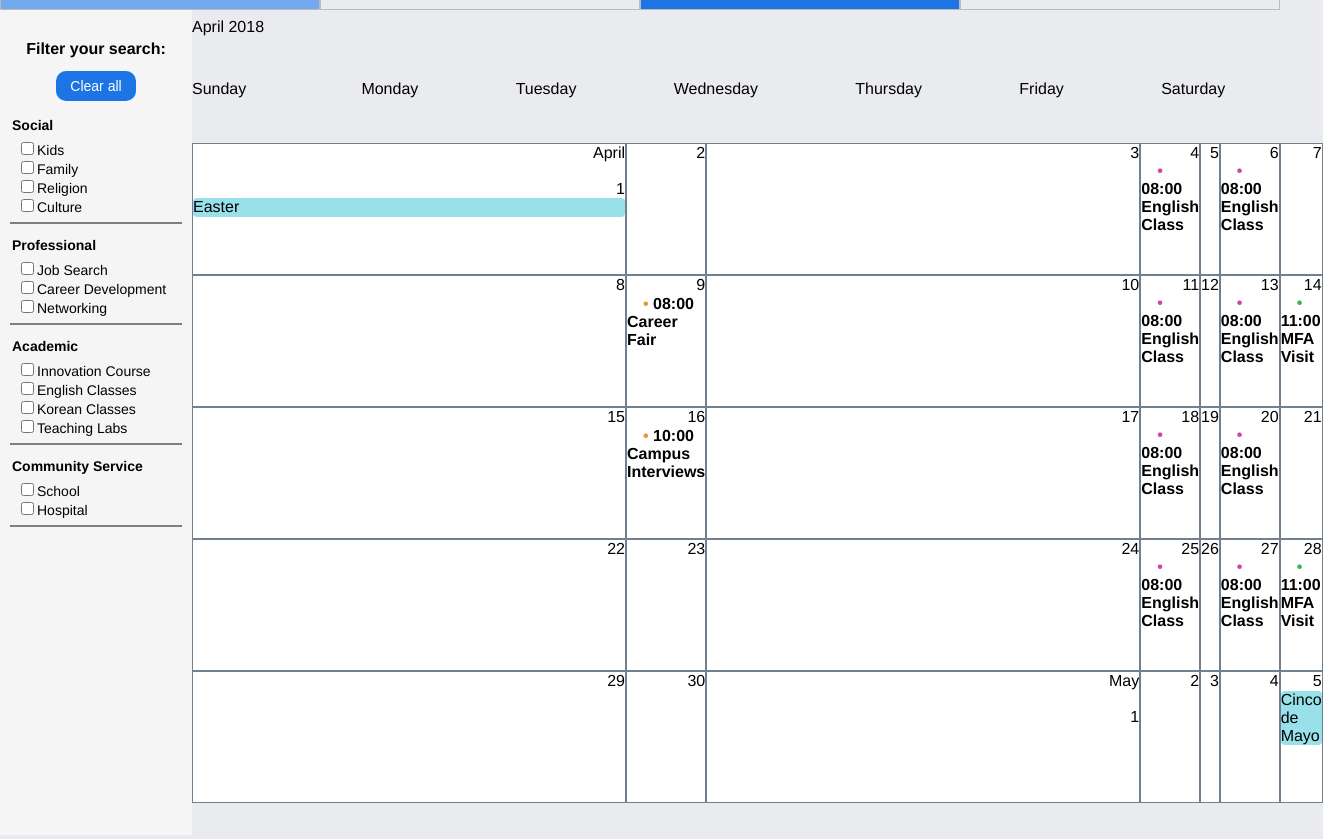
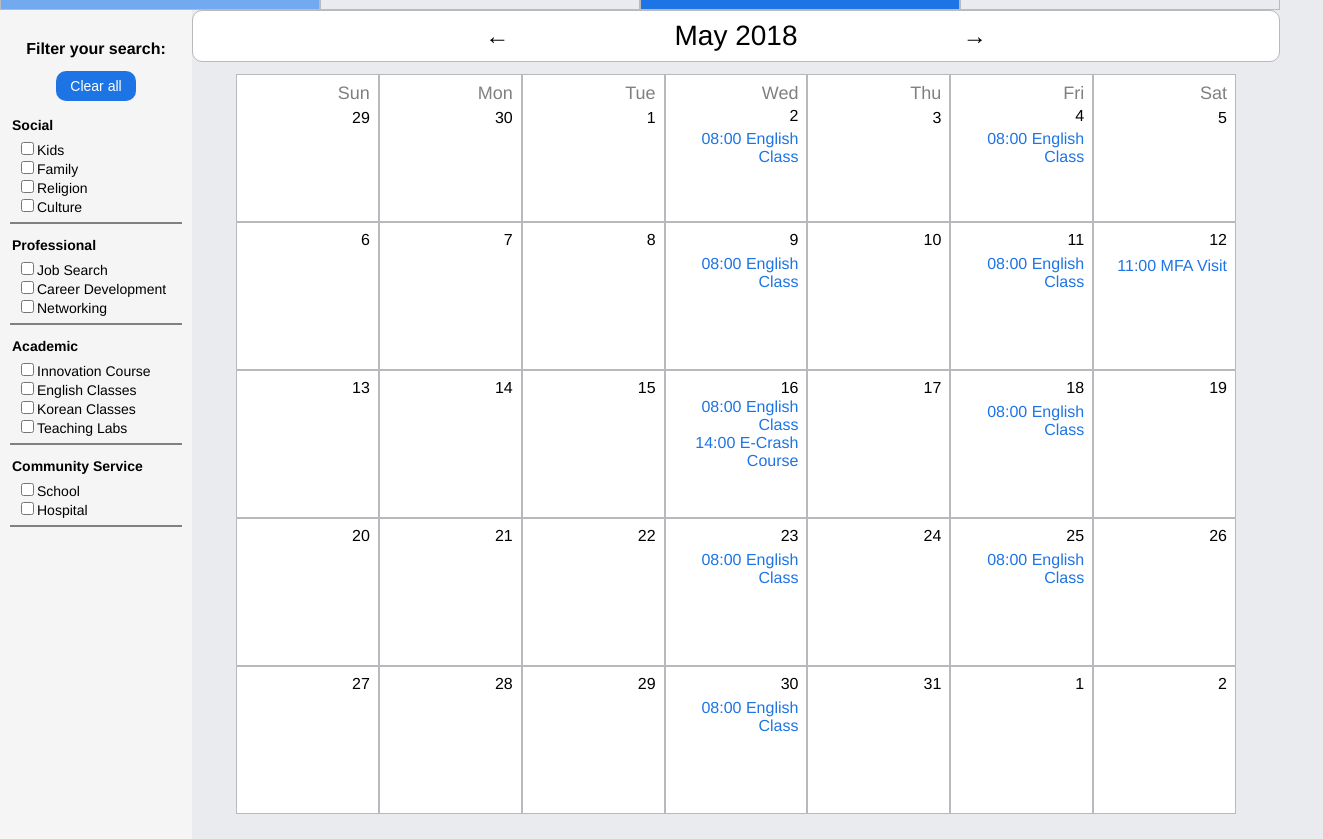
Before and after one commit to williamrodz/plusOne, a plain HTML site: page calendar.html in a window 1280 px wide. Shown: the part 61-900 px from the top of the page, 1323 px wide, since content can reach past the window. Drawn offline with Linux system fonts and the light colour scheme.

Commit message:
Calendar progress, faltan filtros

```diff
--- a/calendar.css
+++ b/calendar.css
@@ -130,36 +130,76 @@ li b{
 .main-panel {
     display: grid;
     grid-template-columns: 1fr 6fr;
-    grid-template-rows: 1fr;
     width: 100%;
     height: 100%;
 }
 
+#month-container {
+    grid-row: 1;
+    display: grid;
+    grid-template-areas: 'left month right';
+    border: solid;
+    border-width: 1px;
+    border-color: #b8b9bc;
+    border-radius: 10px;
+    margin-bottom: 12px;
+    background-color: white;
+    width: auto;
+    height: 50px;
+    /* max-width: 1000px; */
+}
+
+#month {
+    text-align: center;
+    vertical-align: middle;
+    line-height: 50px;
+    font-size: 28px;
+}
+
+.arrow {
+    background-color: Transparent;
+    background-repeat:no-repeat;
+    border: none;
+    cursor:pointer;
+    overflow: hidden;
+    outline:none;
+    font-size: 24px;
+    width: 100px;
+    border-radius: 10px;
+}
+
+.arrow:hover {
+    color: white;
+    background-color: #73a9ef;
+}
+
+#left {
+    /* text-align: right; */
+    margin-right: 0;
+    margin-left: auto;
+}
+
+#right {
+    /* text-align: left; */
+}
+
+
 .left-column {
     grid-column: 1;
-    grid-row: 1;
     width: auto;
     height: auto;
 }
 
-.right-column {
+.calendarPanel {
     grid-column: 2;
-    grid-row: 1;
+    display: grid;
+    grid-template-rows: 1fr auto;
     width: auto;
     height: auto;
     margin: auto;
 }
 
-.calendar-panel {
-    display: grid;
-    grid-template-rows: 1fr auto;
-    width: auto;
-    height: auto;
-}
-
 .calendar-header {
-    display: grid;
-    grid-template-rows: 1fr 1fr;
     grid-row: 1;
     width: 100%;
     height: 125px;
@@ -173,32 +213,52 @@ li b{
     margin: auto;
 }
 
-.calendar-dates {
+.calendarDates {
     grid-row: 2;
+    margin: 0 auto;
     display: grid;
     grid-template-columns: repeat(7, 1fr);
     grid-template-rows: repeat(5, 1fr);
-    width: auto;
+    width: 90%;
     height: auto;
+    min-width: 1000px;
     background-color: var(--color-calendar-page-background);
 }
 
 .day-block {
     display: grid;
     grid-template-rows: repeat(5, 1fr);
-    border: 1px solid slategray;
+    padding: 0.5em;
+    border: 1px solid #b8b9bc;
     text-align: right;
     width: auto;
     height: auto;
     max-height: 130px;
 }
 
-.holiday {
-    background: rgb(152, 225, 235);
-    border-radius: 4px;
-    text-align: left;
-    width: auto;
-    height: auto;
+.day-label {
+    grid-row: 1;
+    color: gray;
+    font-size: 18px;
+}
+
+.reg-day {
+    grid-row: 1;
+    font-size: 16px;
+}
+
+.first-row-day {
+    grid-row: 2;
+    font-size: 16px;
+}
+
+.event {
+    font-size: 16px;
+    color: #1d74e5;
+}
+
+.event:hover {
+    text-decoration: underline;
 }
 
 .modal-display-event {
--- a/calendar.html
+++ b/calendar.html
@@ -31,13 +31,14 @@ Prototype Iteration 1
 				</div>
 			</div>
 		</div>
-		<div class="right-column">
-			<div class="calendar-panel">
-				<div class="calendar-header">April 2018
-					<div class="daysOfWeek"></div>
-				</div>
-				<div class="calendar-dates"></div>
+		<div class="calendarPanel">
+			<div id="month-container">
+				<button class="arrow" id="left">&larr;</button>
+				<div id="month"> May 2018</div>
+				<button class="arrow" id="right">&rarr;</button>
 			</div>
+			<div class="calendarDates"></div>
+		</div>
 	</div>
 	<div id="modal">
 
--- a/calendar.js
+++ b/calendar.js
@@ -1,5 +1,26 @@
-var class_description = "08:00 English Class";
-var class_blocks = ["14", "16", "24", "26", "34", "36", "44", "46"];
+//Months available in calendar
+var april = {
+    month: "April",
+    prev: null,
+    next: "May",
+    days: [1, 2, 3, 4, 5, 6, 7, 8, 9, 10, 11, 12, 13, 14, 15, 16, 17, 18,
+    19, 20, 21, 22, 23, 24, 25, 26, 27, 28, 29, 30, 1, 2, 3, 4, 5]
+};
+var may = {
+    month: "May",
+    prev: "April",
+    next: "June",
+    days: [29, 30, 1, 2, 3, 4, 5, 6, 7, 8, 9, 10, 11, 12, 13, 14, 15, 16, 17, 18,
+        19, 20, 21, 22, 23, 24, 25, 26, 27, 28, 29, 30, 31, 1, 2]
+};
+var june = {
+    month: "June",
+    prev: "May",
+    next: null,
+    days: [27, 28, 29, 30, 31, 1, 2, 3, 4, 5, 6, 7, 8, 9, 10, 11, 12, 13, 14, 15, 16, 17, 18,
+        19, 20, 21, 22, 23, 24, 25, 26, 27, 28, 29, 30]
+};
+var currentMonth = may;
 
 //Possible filters for finding events
 var filters = [
@@ -27,23 +48,134 @@ var professionalFilter = [];
 var academicFilter = [];
 var communityServiceFilter = [];
 
+var events = [
+    {
+        name: "English Class",
+        when: {
+            month: ["April", "May", "June"],
+            days: {
+                "April": ["14", "16", "24", "26", "34", "36", "44", "46"],
+                "May": ["14", "16", "24", "26", "34", "36", "44", "46", "54"],
+                "June": ["24", "26", "34", "36", "44", "46", "54", "56"],
+            },
+            start: "08:00",
+            end: "09:30"
+        },
+        where: "32-141",
+        social:[],
+        professional:[],
+        academic:["English Classes"],
+        communityService: [],
+        description: "The Language Conversation Exchange is offering English courses for people looking to improve conversational skills."
+    },
+    {
+        name: "MFA Visit",
+        when: {
+           month: ["April", "May", "June"],
+           days: {
+               "April": ["27"],
+               "May": ["27"],
+               "June": ["27", "47"]
+           },
+           start: "11:00",
+           end: "13:00"
+        },
+        where: "Boston MFA",
+        social: ["Family", "Culture"],
+        professional: [],
+        academic: [],
+        communityService: [],
+        description: "Join other MIT families at the MFA and enjoy exclusive guided tours and discussions with art experts."
+    },
+    {
+        name: "Career Fair",
+        when: {
+           month: ["April"],
+           days: {
+               "April": ["22"],
+               "May": [],
+               "June": []
+           },
+           start: "09:00",
+           end: "11:00"
+        },
+        where: "GECD",
+        social: [],
+        professional: ["Job Search"],
+        academic: [],
+        communityService: [],
+        description: "GECD is hosting a career fair for MIT spouses and partners, come to meet employers and learn about available opportunities."
+    },
+    {
+        name: "E-Crash Course",
+        when: {
+           month: ["May"],
+           days: {
+               "April": [],
+               "May": ["34"],
+               "June": []
+           },
+           start: "14:00",
+           end: "16:00"
+        },
+        where: "MIT Martin Trust Center",
+        social: [],
+        professional: ["Career Development"],
+        academic: [],
+        communityService: [],
+        description: "Learn about how to start a new venture from the experts at the Martin Trust Center."
+    }
+]
+
 // When document had fully loaded
 document.addEventListener("DOMContentLoaded", function(event) {
     createFilters();
-    createCalendarDateBlock();
-    addMonthToBlock();
-    createWeekDaysLabels();
-    addHoliday("Easter", "11");
-    addHoliday("Cinco de Mayo", "57");
-    for (i=0; i<class_blocks.length; i++) {
-        addEvent(class_blocks[i], "class", class_description);
-    }
-    addEvent("27", "museum", "11:00 MFA Visit");
-    addEvent("47", "museum", "11:00 MFA Visit");
-    addEvent("22", "career", "08:00 Career Fair");
-    addEvent("32", "career", "10:00 Campus Interviews");
+    createCalendarDateBlock(currentMonth);
+    addEvents(events);
 
-    Util.all(".valid-event").forEach(function(event) {
+    //Button Clear All filters
+    let btnClearAllFilters = get(".clear-all-filters");
+    btnClearAllFilters.addEventListener("click", (e) => {
+
+        clearArrayFilters();
+
+        let arrayCheckbox = document.querySelectorAll("input[type='checkbox']");
+
+        arrayCheckbox.forEach((element) => {
+            element.checked = false;
+        });
+
+        addEvents(events);
+    });
+
+    Util.one("#left").addEventListener("click", function() {
+        if (currentMonth.prev) {
+            if (currentMonth.prev == "April"){
+                currentMonth = april;
+            }
+            else{
+                currentMonth = may;
+            }
+            reloadCalendar();
+            addEvents(events);
+        }
+    });
+
+    Util.one("#right").addEventListener("click", function() {
+        if (currentMonth.next) {
+            if (currentMonth.next == "May"){
+                console.log("here");
+                currentMonth = may;
+            }
+            else{
+                currentMonth = june;
+            }
+            reloadCalendar();
+            addEvents(events);
+        }
+    })
+
+    Util.all(".event").forEach(function(event) {
         event.addEventListener("click", function(e){
             e.preventDefault()
             e.stopPropagation()
@@ -61,36 +193,41 @@ document.addEventListener("DOMContentLoaded", function(event) {
 
 });
 
-function createWeekDaysLabels() {
-    var week_days = ["Sunday", "Monday", "Tuesday", "Wednesday", "Thursday", "Friday", "Saturday"];
-    for (var i=0; i<7; i++) {
-        var week_day_space = document.createElement('div');
-        week_day_space.style.gridColumn = i+1;
-        week_day_space.innerHTML = week_days[i];
-        document.getElementsByClassName("calendar-header")[0].appendChild(week_day_space);
-    }
-}
-
 /**
- * Fills calendar grid with divs representing day blocks for April 2018.
- * Hard coded
+ * Fills calendar grid with divs representing day blocks and populates them
+ * with the day number.
+ * @param {month object} month
  */
-function createCalendarDateBlock() {
-    var blocks_panel = document.getElementsByClassName("calendar-dates")[0];
+function createCalendarDateBlock(month) {
+    var blocks_panel = document.getElementsByClassName("calendarDates")[0];
     var row_counter = 1;
     var col_counter = 1;
-    var day = 1;
+    var add_days = true;
+    var day_index = 0;
+    var days = ["Sun", "Mon", "Tue", "Wed", "Thu", "Fri", "Sat"];
     for (var i=1; i<36; i++) {
         var day_block = createDateDiv(row_counter, col_counter);
+        blocks_panel.appendChild(day_block);
+        var day_number = document.createElement('div');
+        if (add_days) {
+            var day = document.createElement('div');
+            day.classList.add("day-label");
+            day.innerHTML = days[day_index];
+            day_index += 1;
+            day_block.appendChild(day);
+            day_number.classList.add("first-row-day");
+        }
+        else {
+            day_number.classList.add("reg-day");
+        }
+        day_number.innerHTML = month.days[i-1];
+        day_block.appendChild(day_number);
         if (col_counter == 7) {
             col_counter = 1;
             row_counter += 1;
+            add_days = false;
         }
         else {col_counter += 1;}
-        if (day == 31) { day=1;}
-        day_block.innerHTML = day;
-        day += 1;
-        blocks_panel.appendChild(day_block);
     }
 }
 
@@ -108,53 +245,54 @@ function createDateDiv(row, col) {
     return day_block;
 }
 
-/**
- * Adds April, May to block of 1st of each month.
- * Hard coded
- */
-function addMonthToBlock() {
-    document.getElementById("11").innerHTML = "April &emsp;&emsp;&emsp;&emsp;&emsp;&emsp;&emsp;&emsp;&emsp;&emsp;&emsp;&emsp;&emsp;&emsp;&emsp;&emsp;&emsp;&emsp;&emsp;&emsp;&emsp;&emsp;&emsp;&emsp;&emsp;&emsp;&emsp;1";
-    document.getElementById("53").innerHTML = "May &emsp;&emsp;&emsp;&emsp;&emsp;&emsp;&emsp;&emsp;&emsp;&emsp;&emsp;&emsp;&emsp;&emsp;&emsp;&emsp;&emsp;&emsp;&emsp;&emsp;&emsp;&emsp;&emsp;&emsp;&emsp;&emsp;&emsp;1";
+function reloadCalendar() {
+    document.getElementsByClassName("calendarDates")[0].innerHTML = '';
+    createCalendarDateBlock(currentMonth);
+    document.getElementById("month").innerHTML = currentMonth.month + " 2018";
 }
 
 /**
- * Creates holiday div and adds it to calendar day-block.
- * Hard coded
- * @param {string} holiday
- * @param {string} day_block_id
+ * Adds events to blocks
+ * @param {list} events
  */
-function addHoliday(holiday, day_block_id) {
-    var holiday_slot = document.createElement('div');
-    holiday_slot.classList.add("holiday");
-    holiday_slot.style.gridRow = 2; //Changes depending on # of holidays on day-block
-    holiday_slot.innerHTML = holiday;
-    document.getElementById(day_block_id).appendChild(holiday_slot);
-}
+function addEvents(events) {
+    for (let numEvent = 0; numEvent < events.length; numEvent++) {
+        var event = events[numEvent];
+        var month = currentMonth.month;
+        var eventBlocks = event.when.days[month];
+        for (let numBlock = 0; numBlock < eventBlocks.length; numBlock++) {
+            var eventDiv = document.createElement("div");
+            eventDiv.classList.add("event");
+            eventDiv.innerHTML = event.when.start + " " + event.name;
+            var block = eventBlocks[numBlock];
+            document.getElementById(block).appendChild(eventDiv);
 
-/**
- * Creates list with event description and adds it to day block.
- * @param {string} day_block_id
- * @param {string} type Type of event: class, museum, career
- * @param {string} description Time and name of event in that order
- */
-function addEvent(day_block_id, type, description) {
-    var event_slot = document.createElement('ul');
-    event_slot.classList.add("valid-event")
-    event_slot.setAttribute("id", type);
-    event_slot.style.gridRow = 2; //Changes depending on # of holidays and events on day-block
-    var event_list = document.createElement('li');
-    var event_description = document.createElement('b');
-    event_description.innerHTML = description;
-    event_list.appendChild(event_description);
-    event_slot.appendChild(event_list);
-    document.getElementById(day_block_id).appendChild(event_slot);
+        }
+    }
+
+
+
+
+
+
+
+    // var event_slot = document.createElement('div');
+    // event_slot.classList.add("event");
+    // event_slot.setAttribute("id", type);
+    // event_slot.style.gridRow = 2; //Changes depending on # of holidays and events on day-block
+    // var event_list = document.createElement('li');
+    // var event_description = document.createElement('b');
+    // event_description.innerHTML = description;
+    // event_list.appendChild(event_description);
+    // event_slot.appendChild(event_list);
+    // document.getElementById(day_block_id).appendChild(event_slot);
 }
 
 function displayEvent(event, current_document) {
     var modal = Util.one("#modal")
     modal.style.display = "block";
 
-    modal.innerHTML = ""
+    modal.innerHTML = "";
 
     var modal_display = current_document.createElement('div')
 
@@ -266,3 +404,10 @@ function createFilters() {
         filtersList.appendChild(horizontalBar);
     }
 }
+
+function clearArrayFilters() {
+    socialFilter = [];
+    professionalFilter = [];
+    academicFilter = [];
+    communityServiceFilter = [];
+}
```
